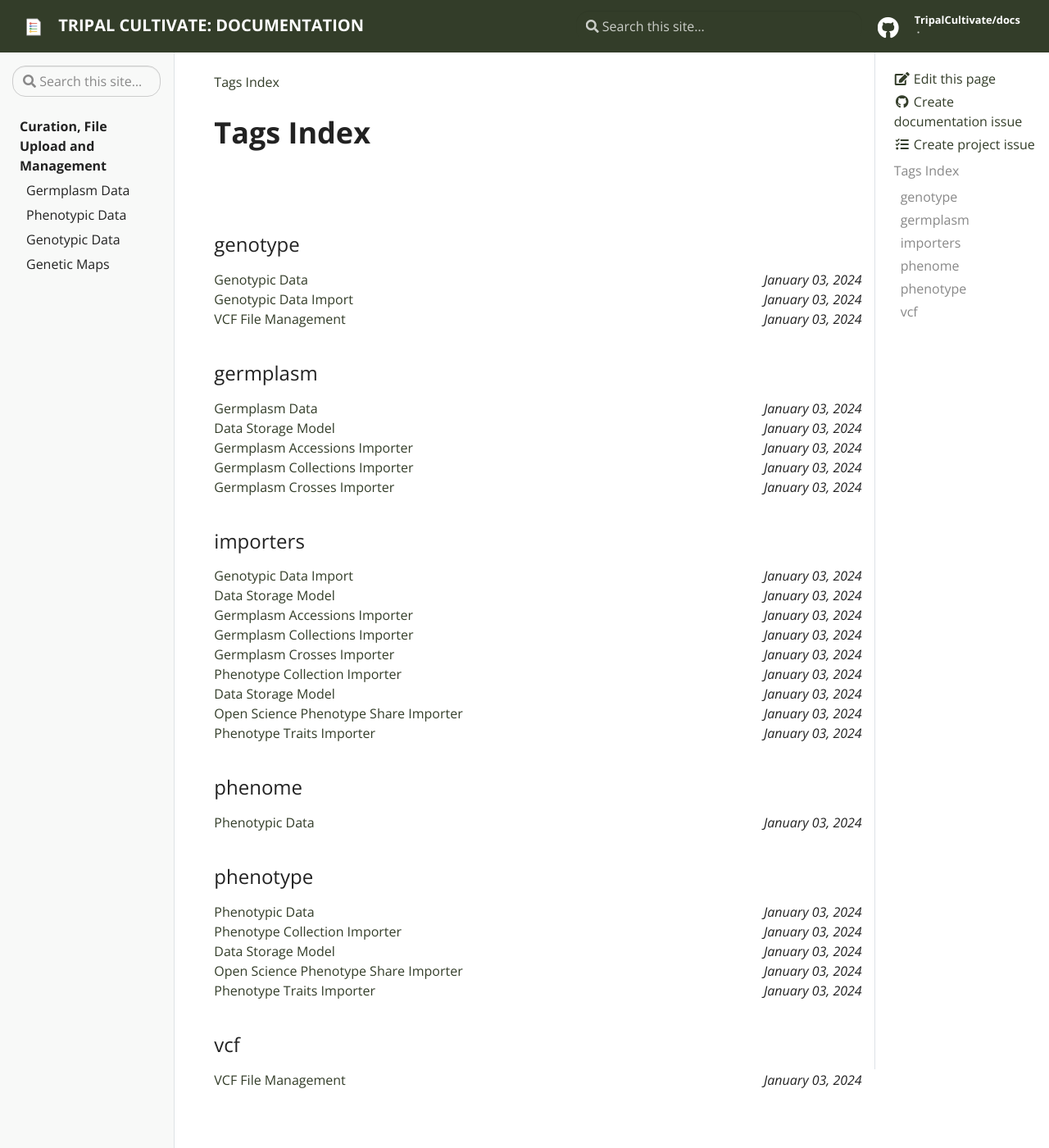
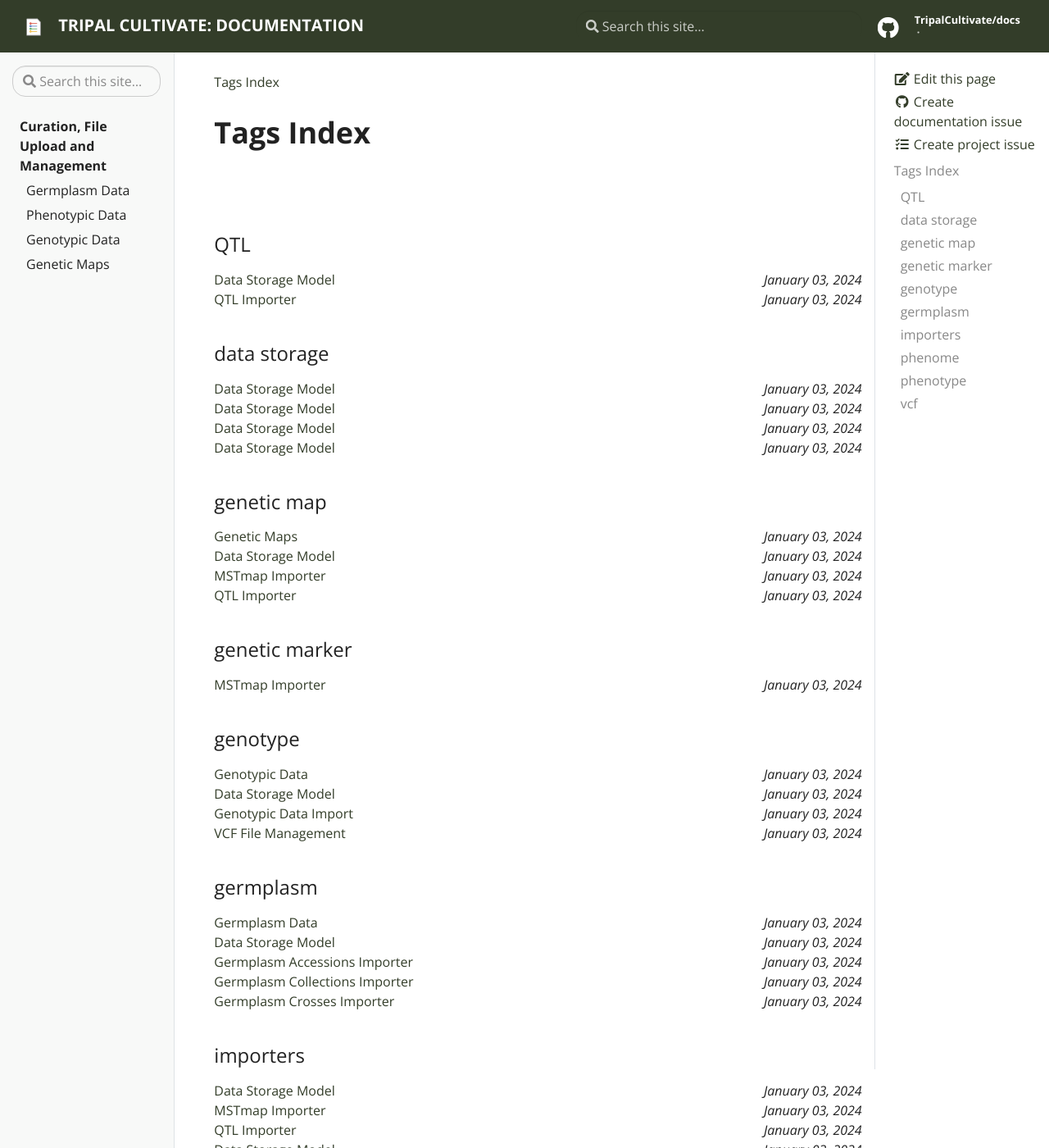
Before and after one commit to TripalCultivate/docs, a Jekyll site: the page built from pages/tags.html, in a window 1280 px wide and 1400 px high. Shown: the whole window at 82% size. Built offline with Jekyll 4.4.1, drawn with Linux system fonts in a browser that asks for light colours; some of the changed text lies outside the part shown.

Commit message:
Added information to the genetic maps section

```diff
--- a/_data/toc.yml
+++ b/_data/toc.yml
@@ -30,5 +30,14 @@
           url: "docs/curation/genotypic-data/genotypic-data-importer"
         - title: "VCF File Management"
           url: "docs/curation/genotypic-data/vcf-management"
+        - title: "Data Storage Model"
+          url: "docs/curation/genotypic-data/data-storage-model"
     - title: "Genetic Maps"
       url: "docs/curation/genetic-maps"
+      children:
+        - title: "MSTmap Importer"
+          url: "docs/curation/genetic-maps/mstmap-importer"
+        - title: "QTL Importer"
+          url: "docs/curation/genetic-maps/qtl-importer"
+        - title: "Data Storage Model"
+          url: "docs/curation/genetic-maps/data-storage-model"
--- /dev/null
+++ b/_docs/curation/genetic-maps.md
@@ -0,0 +1,17 @@
+---
+title: Genetic Maps
+tags:
+  - genetic map
+description: This is documentation pertaining to curation and management of genetic map and QTL data within TripalCultivate.
+---
+# Genetic Maps
+A genetic map is produced to localize various desirable traits to a region of the genome. Quantitative trait loci (QTL) are identified by looking for statistical significance between a specific trait (phenotypic data) and genotypic data. The purpose of this module is to facilitate import of both genetic maps and QTLs into the Chado database, with the end goal of allowing users to visualize the linkage groups of a genetic map and to compare maps that share the same markers using the Tripal Map tool.
+
+## [MSTMap Importer](genetic-maps/mstmap-importer)
+This importer will load genetic maps which follow the same format output by the [MSTMap software](http://alumni.cs.ucr.edu/~yonghui/mstmap.html). Since the output from MSTMap is very simple and straightforward, it is also easy to convert formats output from different mapping software into the format needed by this importer. The importer also makes it easy to associate any metadata regarding a map, such as information regarding the population used and the methodology.
+
+## [QTL Importer](genetic-maps/qtl-importer)
+This importer will load quantitative trait loci (QTL) and associate them with a pre-existing map and phenotypic trait. Due to a lack of standards set by the biological community, this importer takes a customaized format as input, which aims to capture as much information as possible. This includes the peak marker, position and LOD score, any phenotypic variance explained by the QTL, and confidence intervals if applicable.
+
+## [Data Storage Model](genetic-maps/data-storage-model)
+This section focusses on how genetic map data are stored at the database level. Data curators may find this information helpful when checking what connections between data are being made or if already imported data need to be modified in the database.
--- /dev/null
+++ b/_docs/curation/genetic-maps/data-storage-model.md
@@ -0,0 +1,9 @@
+---
+title: Data Storage Model
+tags:
+  - genetic map
+  - QTL
+  - data storage
+  - importers
+description: This is documentation pertaining to how genetic map data and QTLs are stored in the Chado database.
+---
--- /dev/null
+++ b/_docs/curation/genetic-maps/mstmap-importer.md
@@ -0,0 +1,8 @@
+---
+title: MSTmap Importer
+tags:
+  - genetic map
+  - genetic marker
+  - importers
+description: This is documentation pertaining to the import of genetic maps in the format that is output by MSTmap software.
+---
--- /dev/null
+++ b/_docs/curation/genetic-maps/qtl-importer.md
@@ -0,0 +1,8 @@
+---
+title: QTL Importer
+tags:
+  - genetic map
+  - QTL
+  - importers
+description: This is documentation pertaining to the import of quantitative trait loci (QTL).
+---
--- a/_docs/curation/genotypic-data.md
+++ b/_docs/curation/genotypic-data.md
@@ -13,3 +13,6 @@ The genotypic data importer accommodates genotypic data stored in the variant ca
 
 ## [VCF File Management](genotypic-data/vcf-management)
 This functionality provides a means of uploading variant call format (VCF) files so that users can access pertinent metadata, filter and convert genotypic data to a format that suits their needs. This can be useful when a genotypic dataset is not ready for import into the database and multiple researchers will be using it for their projects. A researcher may also require access to the data in a specific format required by analysis software. The curator will have the ability to control user access, include the methods that generated the dataset, generate statistical summaries, and specify which conversions to other file formats are appropriate to that dataset.
+
+## [Data Storage Model](genotypic-data/data-storage-model)
+This section focusses on how genotypic data are stored at the database level. Data curators may find this information helpful when checking what connections between data are being made or if data needs to be modified at the database level.
--- /dev/null
+++ b/_docs/curation/genotypic-data/data-storage-model.md
@@ -0,0 +1,8 @@
+---
+title: Data Storage Model
+tags:
+  - genotype
+  - data storage
+  - importers
+description: This is documentation pertaining to how genotypic data are stored in the Chado database.
+---
--- a/_docs/curation/germplasm-data/data-storage-model.md
+++ b/_docs/curation/germplasm-data/data-storage-model.md
@@ -2,8 +2,9 @@
 title: Data Storage Model
 tags:
   - germplasm
+  - data storage
   - importers
-description: This is documentation pertaining to how germplasm data is stored in the Chado database.
+description: This is documentation pertaining to how germplasm data are stored in the Chado database.
 ---
 
 ## Data Storage Model for Germplasm
--- a/_docs/curation/phenotypic-data/data-storage-model.md
+++ b/_docs/curation/phenotypic-data/data-storage-model.md
@@ -2,6 +2,7 @@
 title: Data Storage Model
 tags:
   - phenotype
+  - data storage
   - importers
 description: This is documentation pertaining to how phenotypic data is stored in the Chado database.
 ---
```
Also changed, not shown: _docs/curation/germplasm-data.md (+1 -1 lines).
